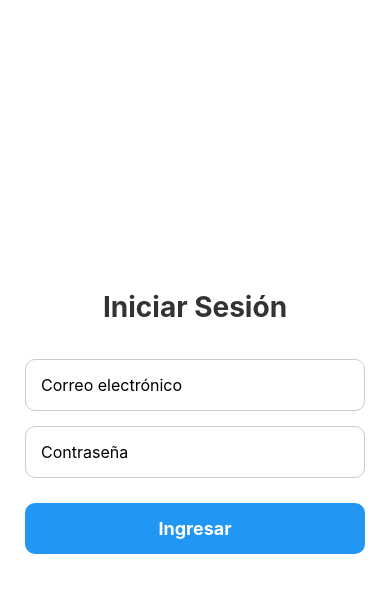
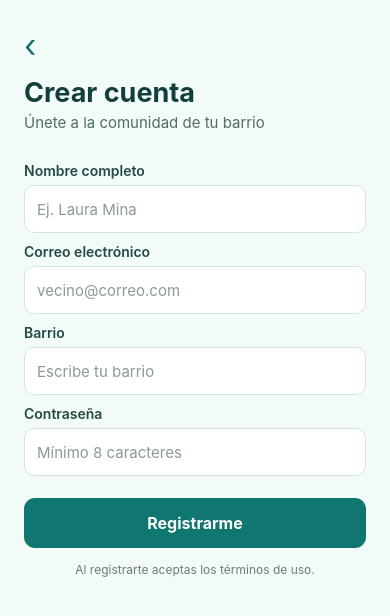
Before and after one commit to auraraquel-afk/sharehood, a React Native app in the folder mobile/: screen / in a window 390 px wide. Shown: the top 616 px of the page. Built offline with nearby package versions, Linux system fonts and the light colour scheme.

Commit message:
App.tsx (integracion de pantalla login y registro)

```diff
--- a/mobile/App.tsx
+++ b/mobile/App.tsx
@@ -124,10 +124,11 @@ function App(): React.JSX.Element {
   // Mostrar LoginScreen
   if (pantalla === 'login') {
     return (
-      <LoginScreen
-        onIrARegistro={abrirRegistro}
-        onLoginExitoso={() => setPantalla('catalogo')}
-      />
+      // error corregido
+     <RegistroScreen
+  onVolverAInicioSesion={() => setPantalla('login')}
+  onRegistroValido={manejarRegistroValido}
+/>
     );
   }
 
```
